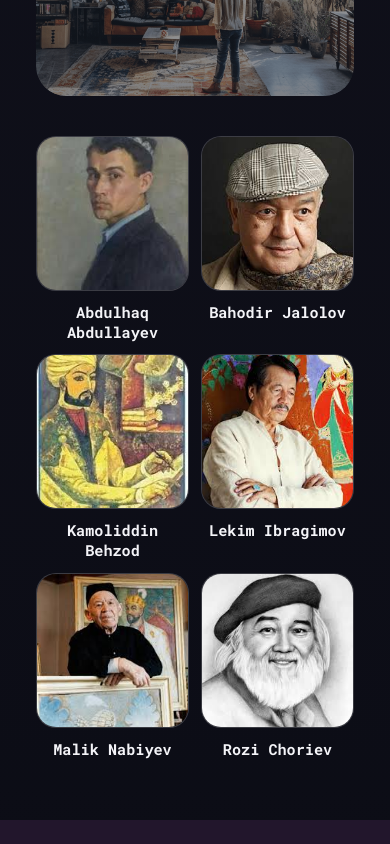
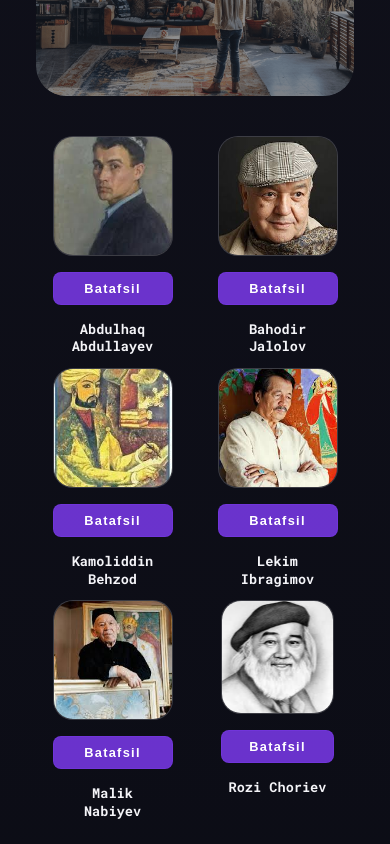
Before and after one commit to Art-Uzbek-Cluster/artuzcluster, a React (Vite) app: page / in a window 390 px wide. Shown: the part 6360-7204 px from the top of the page. Built offline with nearby package versions, Linux system fonts and the light colour scheme.

Commit message:
button new

```diff
--- a/src/components/artists/ArtistCard.tsx
+++ b/src/components/artists/ArtistCard.tsx
@@ -21,6 +21,8 @@ export const ArtistCard = ({ artist, onDetailsClick }: ArtistCardProps) => {
           loading="lazy"
         />
         <div className="artist-portrait-overlay" />
+      </div>
+
       <motion.button
         type="button"
         className="artist-portrait-button"
@@ -31,7 +33,7 @@ export const ArtistCard = ({ artist, onDetailsClick }: ArtistCardProps) => {
       >
         Batafsil
       </motion.button>
-      </div>
+
       <div className="artist-portrait-caption">
         <strong>{artist.artistName}</strong>
       </div>
--- a/src/styles/index.css
+++ b/src/styles/index.css
@@ -989,6 +989,7 @@ header {
   grid-template-columns: repeat(auto-fit, minmax(220px, 1fr));
   gap: clamp(16px, 3vw, 24px);
   margin-top: clamp(40px, 8vw, 60px);
+  justify-items: center;
 }
 
 .artist-portrait-card {
@@ -997,12 +998,14 @@ header {
   gap: 12px;
   text-align: center;
   cursor: pointer;
+  width: 100%;
+  max-width: 220px;
 }
 
 .artist-portrait-image-wrapper {
   position: relative;
   width: 100%;
-  padding-bottom: 100%;
+  aspect-ratio: 1;
   border-radius: 20px;
   overflow: hidden;
   background: rgba(255, 255, 255, 0.08);
@@ -1040,34 +1043,31 @@ header {
 }
 
 .artist-portrait-button {
-  position: absolute;
-  inset: 0;
-  display: flex;
+  display: inline-flex;
   align-items: center;
   justify-content: center;
-  background: transparent;
-  border: none;
+  width: 100%;
+  padding: 10px 16px;
+  background: rgba(124, 58, 237, 0.85);
+  border: 1px solid rgba(124, 58, 237, 0.4);
   color: #ffffff;
   font-weight: 700;
   font-size: 0.9rem;
   letter-spacing: 0.1em;
   cursor: pointer;
-  padding: 12px 16px;
   border-radius: 8px;
-  margin: 8px;
-  background: rgba(124, 58, 237, 0.85);
-  opacity: 0;
   transition: all 0.3s ease;
-  z-index: 2;
-}
-
-.artist-portrait-image-wrapper:hover .artist-portrait-button {
-  opacity: 1;
+  margin-top: 4px;
 }
 
 .artist-portrait-button:hover {
   background: rgba(124, 58, 237, 0.95);
-  transform: scale(1.05);
+  transform: translateY(-2px);
+  box-shadow: 0 8px 16px rgba(124, 58, 237, 0.3);
+}
+
+.artist-portrait-button:active {
+  transform: translateY(0);
 }
 
 .artist-portrait-caption {
@@ -1076,6 +1076,7 @@ header {
   color: var(--text-primary);
   line-height: 1.3;
   word-break: break-word;
+  margin-top: 4px;
 }
 
 .artist-portrait-caption strong {
@@ -1261,6 +1262,10 @@ header {
   .artists-portrait-grid {
     grid-template-columns: repeat(auto-fit, minmax(150px, 1fr));
   }
+
+  .artist-portrait-card {
+    max-width: 150px;
+  }
 }
 
 @media (max-width: 480px) {
@@ -1301,6 +1306,19 @@ header {
   .artists-portrait-grid {
     grid-template-columns: repeat(auto-fit, minmax(120px, 1fr));
     gap: 12px;
+  }
+
+  .artist-portrait-card {
+    max-width: 120px;
+  }
+
+  .artist-portrait-button {
+    font-size: 0.8rem;
+    padding: 8px 12px;
+  }
+
+  .artist-portrait-caption {
+    font-size: 0.85rem;
   }
 }
 
```
Lines whose indentation alone changed are shown as unchanged.
